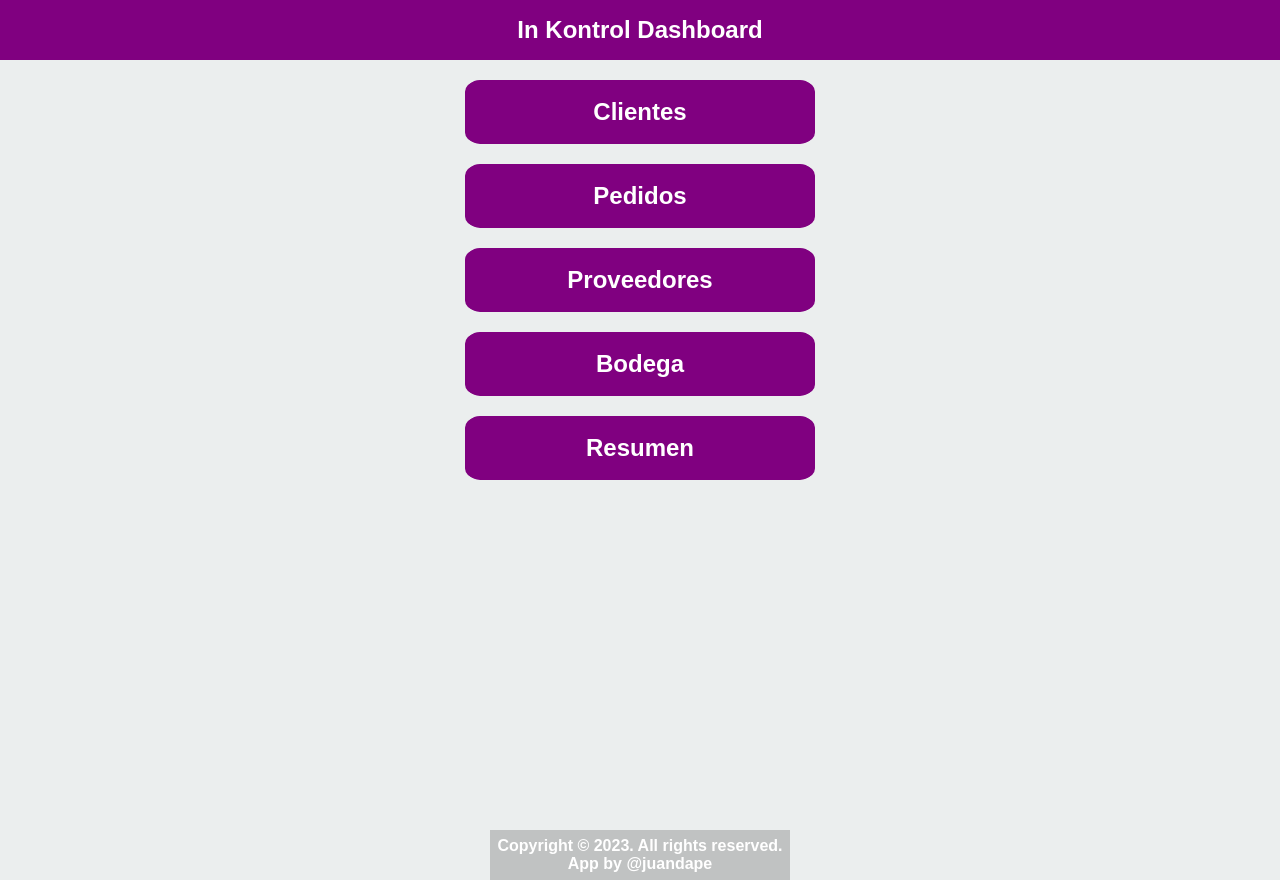
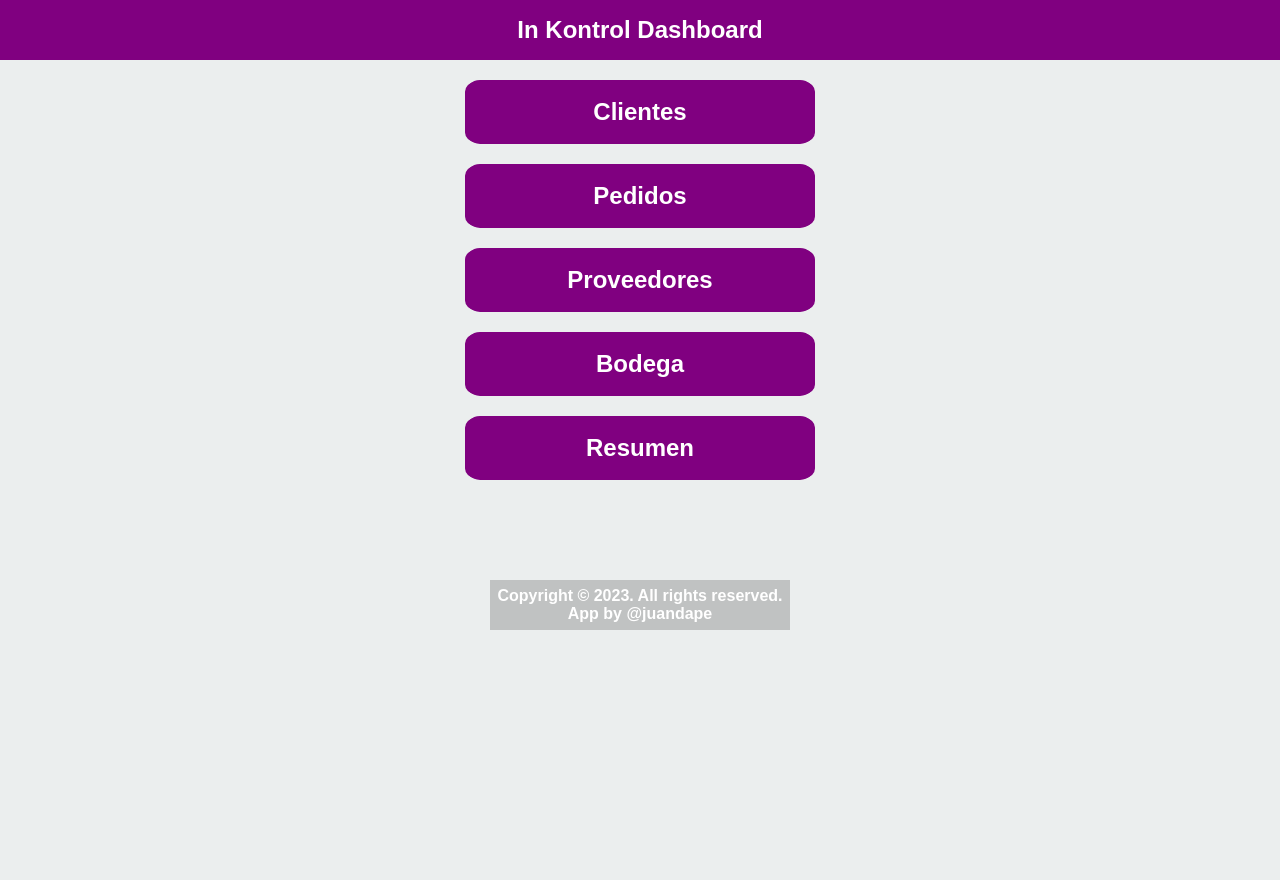
Before and after one commit to juandape/artesanias, a Next.js app: page /Dashboard in a window 1280 px wide. After the commit the page ends 800 px from the top, so only its background shows below. Built offline with nearby package versions, Linux system fonts and the light colour scheme.

Commit message:
fix margin

```diff
--- a/src/styles/Dashboard.module.css
+++ b/src/styles/Dashboard.module.css
@@ -95,7 +95,7 @@
   width: 300px;
   background-color: rgba(128, 128, 128, 0.403);
   color: #fff;
-  margin: 350px auto 0;
+  margin: 100px auto 0;
 }
 
 .footer:hover {
```
